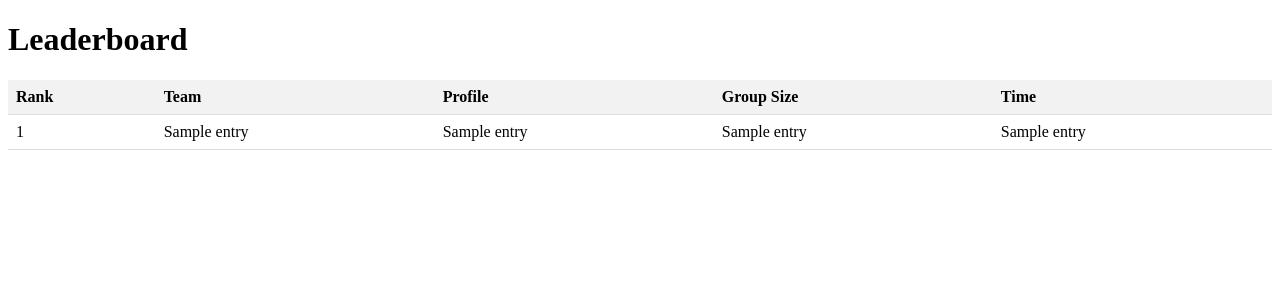
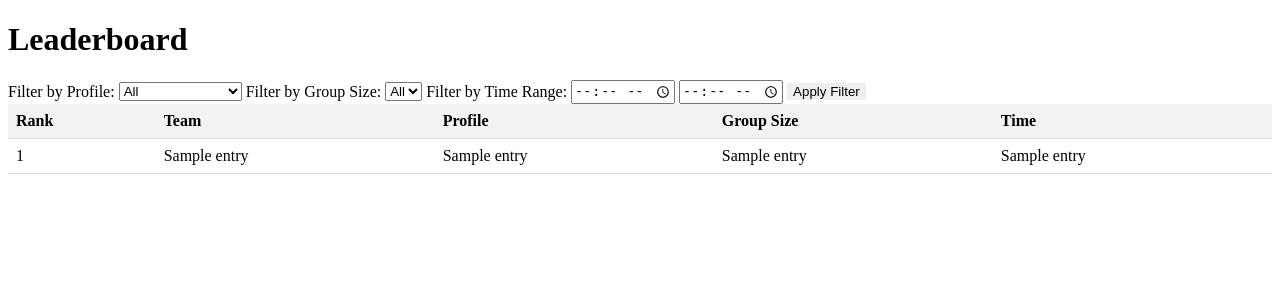
Before and after one commit to JoshWhiteside7/Uni-Code, a Flask app: template Templates/leaderboard.html in a window 1280 px wide. Shown: the part 58-358 px from the top of the page. Run offline with Flask 3, Linux system fonts and the light colour scheme; the template is opened without the code that fills it: most values are stand-ins (such as "Sample title", 1, 10 or a date in 2020); data that the repository does not hold is empty.

Commit message:
init filters commit - template

```diff
--- a/Templates/leaderboard.html
+++ b/Templates/leaderboard.html
@@ -21,6 +21,36 @@
     </style>
 
     <h1>Leaderboard</h1>
+    <div class="filter-container">
+        <label for="profile-filter">Filter by Profile:</label>
+        <select id="profile-filter">
+            <option value="All">All</option>
+            <option value="Corporate Event">Corporate Event</option>
+            <option value="Date Night">Date Night</option>
+            <option value="Over 21 (age)">Over 21 (age)</option>
+            <option value="Under 21 (age)">Under 21 (age)</option>
+            <option value="Intergenerational">Intergenerational</option>
+        </select>
+
+        <label for="group-size-filter">Filter by Group Size:</label>
+        <select id="group-size-filter">
+            <option value="All">All</option>
+            <option value="2">2</option>
+            <option value="3">3</option>
+            <option value="4">4</option>
+            <option value="5">5</option>
+            <option value="6">6</option>
+            <option value="7">7</option>
+            <option value="8">8</option>
+            <option value="9">9</option>
+            <option value="10">10</option>
+        </select>
+
+        <label for="time-filter">Filter by Time Range:</label>
+        <input type="time" id="time-filter-start">
+        <input type="time" id="time-filter-end">
+        <button id="apply-filter-btn">Apply Filter</button>
+    </div>
     <table>
         <thead>
             <tr>
@@ -53,4 +83,38 @@
             {% endfor %}
         </tbody>
     </table>
+
+    <script>
+        document.getElementById("apply-filter-btn").addEventListener("click", applyFilter);
+
+        function applyFilter() {
+            const profileFilter = document.getElementById("profile-filter").value;
+            const groupSizeFilter = document.getElementById("group-size-filter").value;
+            const startTimeFilter = document.getElementById("time-filter-start").value;
+            const endTimeFilter = document.getElementById("time-filter-end").value;
+
+            // Make an API request with the selected filter parameters
+            fetch(`/leaderboard?profile=${profileFilter}&group_size=${groupSizeFilter}&time_start=${startTimeFilter}&time_end=${endTimeFilter}`)
+                .then(response => response.json())
+                .then(data => {
+                    // Update the table with the new filtered data
+                    const tableBody = document.querySelector("tbody");
+                    tableBody.innerHTML = ""; // Clear existing rows
+
+                    for (const entry of data) {
+                        const newRow = document.createElement("tr");
+                        newRow.innerHTML = `
+                            <td>${entry[0]}</td>
+                            <td>${entry[1]}</td>
+                            <td>${entry[2]}</td>
+                            <td>${entry[3]}</td>
+                            <td>${entry[4]}</td>
+                        `;
+                        tableBody.appendChild(newRow);
+                    }
+                })
+                .catch(error => console.error('Error fetching leaderboard data:', error));
+        }
+        applyFilter();
+    </script>
 {% endblock %}
--- a/app.py
+++ b/app.py
@@ -1,4 +1,4 @@
-from flask import Flask, render_template
+from flask import Flask, render_template, request
 import random
 app = Flask(__name__)
 
@@ -28,6 +28,7 @@ def assign_rank(leaderboard):
         ranked_leaderboard.append(ranked_entry)
     return ranked_leaderboard
 
+
 @app.route('/leaderboard')
 def leaderboard():
     leaderboard = []
@@ -35,8 +36,24 @@ def leaderboard():
         next(f)  # Skip the header line
         for line in f:
             group_name, profile, group_number, time = line.strip().split('\t')
-            # group_number = get_group_number(profile)
             leaderboard.append((group_name, profile, group_number, time))
+
+    # Get query parameters from request
+    profile_filter = request.args.get('profile')
+    group_size_filter = request.args.get('group_size')
+    time_filter_start = request.args.get('time_start')
+    time_filter_end = request.args.get('time_end')
+
+    # Apply filtering based on the query parameters if they are present
+    if profile_filter and profile_filter != "All":
+        leaderboard = [entry for entry in leaderboard if entry[1] == profile_filter]
+
+    if group_size_filter and group_size_filter != "All":
+        leaderboard = [entry for entry in leaderboard if entry[2] == group_size_filter]
+
+    if time_filter_start and time_filter_end:
+        leaderboard = [entry for entry in leaderboard if time_filter_start <= entry[3] <= time_filter_end]
+
     ranked_leaderboard = assign_rank(leaderboard)
     return render_template('leaderboard.html', leaderboard=ranked_leaderboard)
 
```
